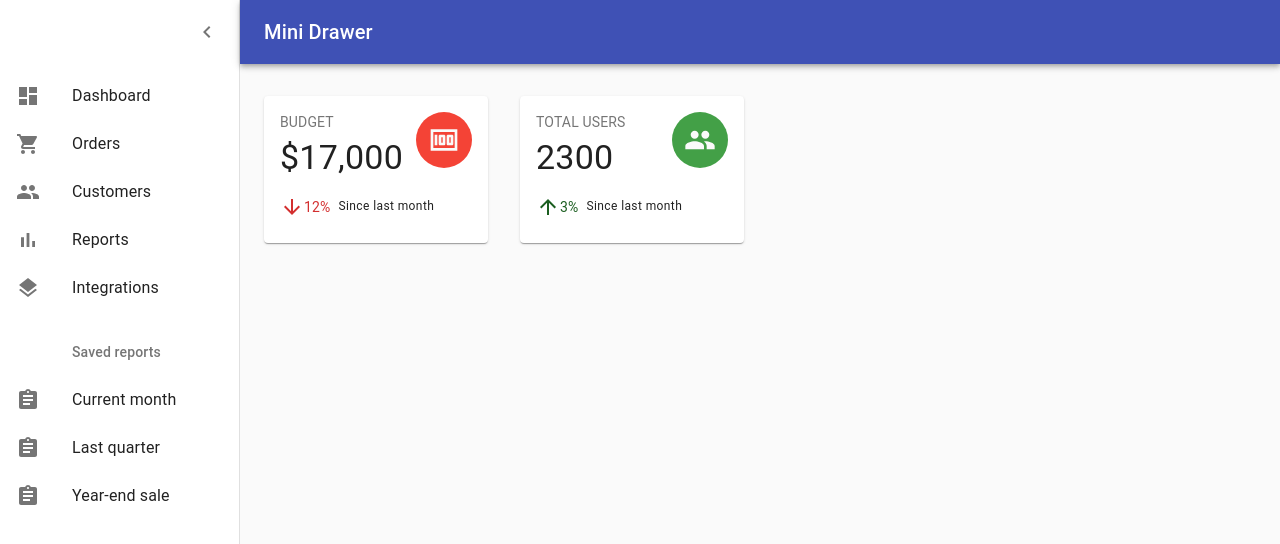
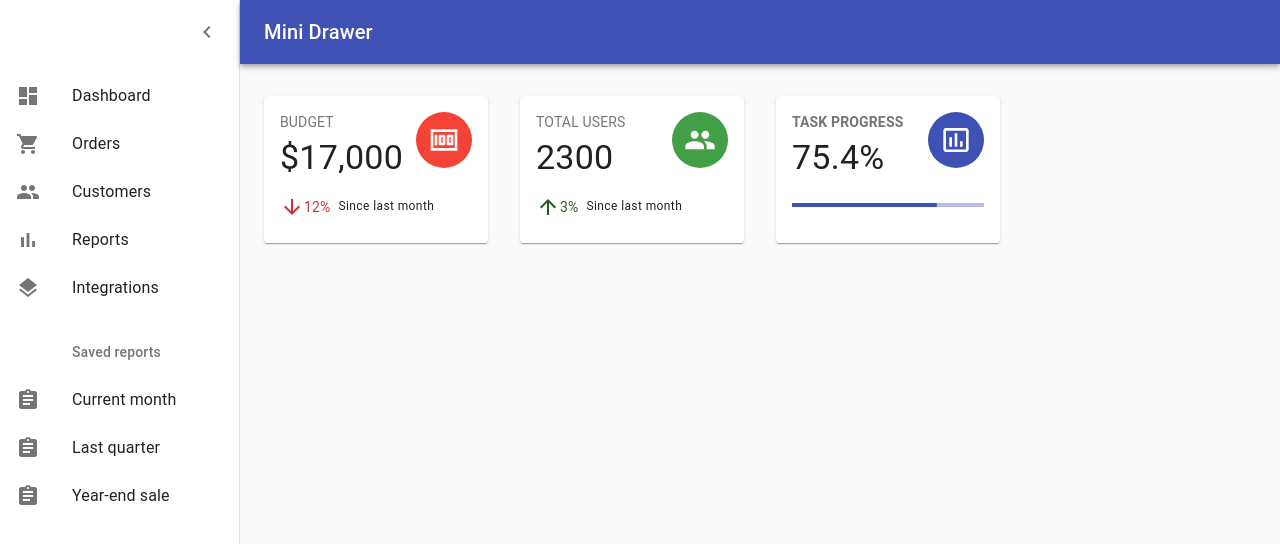
Before and after one commit to stepan-anokhin/practice-mui-templates, a Next.js app: page /dashboard/mini in a window 1280 px wide. Shown: the top 544 px of the page. Built offline with nearby package versions, Linux system fonts and the light colour scheme.

Commit message:
Add progress report

```diff
--- a/pages/dashboard/mini/index.js
+++ b/pages/dashboard/mini/index.js
@@ -15,6 +15,7 @@ import Budget from "../../../src/dashboard/Budget";
 import TotalUsers from "../../../src/dashboard/TotalUsers";
 import menuCategories from '../../../src/views/Dashboard/menu-items';
 import theme from '../../../src/views/Dashboard/theme';
+import TaskProgress from "../../../src/dashboard/TaskProgress";
 
 const drawerWidth = 240;
 
@@ -214,6 +215,15 @@ function Index() {
                         >
                             <TotalUsers value={2300} diffPercent={+3}/>
                         </Grid>
+                        <Grid
+                            item
+                            xl={3}
+                            lg={3}
+                            sm={6}
+                            xs={12}
+                        >
+                            <TaskProgress value={75.4}/>
+                        </Grid>
                     </Grid>
                 </Container>
             </main>
--- /dev/null
+++ b/src/dashboard/ProgressReport/ProgressReport.js
@@ -0,0 +1,76 @@
+import React from "react";
+import PropTypes from 'prop-types';
+import clsx from "clsx";
+import {Avatar, Card, CardContent, Grid, LinearProgress, makeStyles, Typography} from "@material-ui/core";
+
+const useStyles = makeStyles(theme => ({
+    root: {
+        height: '100%',
+    },
+    title: {
+        fontWeight: 700,
+    },
+    avatar: {
+        backgroundColor: theme.palette.primary.main,
+        color: theme.palette.primary.contrastText,
+        height: 56,
+        width: 56,
+    },
+    icon: {
+        height: 32,
+        width: 32,
+    },
+    progress: {
+        marginTop: theme.spacing(3),
+    },
+}));
+
+function ProgressReport(props) {
+    const {className, title, value, icon: Icon, ...rest} = props;
+    const classes = useStyles();
+
+    return (
+        <Card className={clsx(classes.root, className)} {...rest}>
+            <CardContent>
+                <Grid
+                    container
+                    justify="space-between"
+                >
+                    <Grid item>
+                        <Typography
+                            className={classes.title}
+                            color="textSecondary"
+                            gutterBottom
+                            variant="body2"
+                        >
+                            {title.toUpperCase()}
+                        </Typography>
+                        <Typography variant="h4">
+                            {value.toFixed(1)}%
+                        </Typography>
+                    </Grid>
+                    <Grid item>
+                        <Avatar className={classes.avatar}>
+                            <Icon className={classes.icon}/>
+                        </Avatar>
+                    </Grid>
+                </Grid>
+                <LinearProgress
+                    className={classes.progress}
+                    value={value}
+                    variant="determinate"
+                />
+            </CardContent>
+        </Card>
+    );
+}
+
+ProgressReport.propTypes = {
+    title: PropTypes.string.required,
+    value: PropTypes.number.required,
+    icon: PropTypes.object.required,
+    className: PropTypes.string,
+};
+
+
+export default ProgressReport;
--- /dev/null
+++ b/src/dashboard/ProgressReport/index.js
@@ -0,0 +1 @@
+export {default} from "./ProgressReport";
--- /dev/null
+++ b/src/dashboard/TaskProgress/TaskProgress.js
@@ -0,0 +1,22 @@
+import React from "react";
+import PropTypes from 'prop-types';
+import ProgressReport from "../ProgressReport";
+import InsertChartIcon from '@material-ui/icons/InsertChartOutlined';
+
+
+function TaskProgress(props) {
+    return (
+        <ProgressReport
+            title="Task Progress"
+            icon={InsertChartIcon}
+            {...props}
+        />
+    )
+}
+
+TaskProgress.propTypes = {
+    value: PropTypes.number.required,
+    className: PropTypes.string,
+};
+
+export default TaskProgress;
--- /dev/null
+++ b/src/dashboard/TaskProgress/index.js
@@ -0,0 +1 @@
+export {default} from "./TaskProgress";
```
